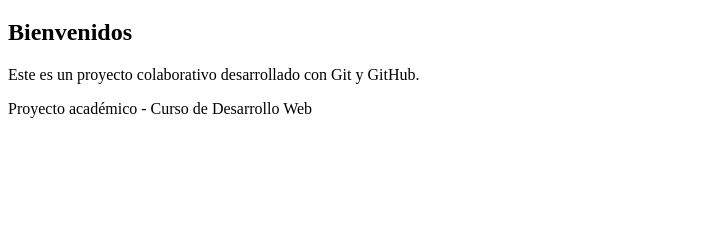
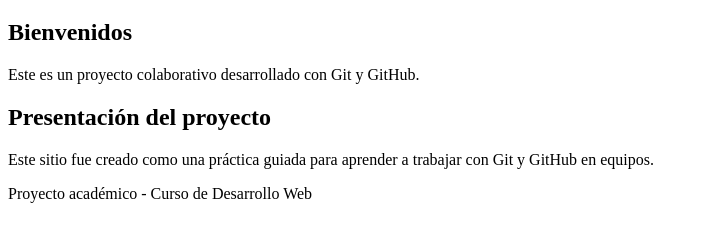
Before and after one commit to galagarza1986/tm3100-grupal-html-2026, a plain HTML site: page index.html in a window 1280 px wide. Shown: the part 61-302 px from the top of the page, without its empty margins (0-708 px from the left). Drawn offline with Linux system fonts and the light colour scheme.

Commit message:
Se agrega la sección de presentación

```diff
--- a/index.html
+++ b/index.html
@@ -16,6 +16,11 @@
             <p>Este es un proyecto colaborativo desarrollado con Git y GitHub.</p>
         </section>
     </main>
+    <section id="presentacion">
+    <h2>Presentación del proyecto</h2>
+    <p>Este sitio fue creado como una práctica guiada para aprender a trabajar con Git y GitHub en equipos.</p>
+</section>
+
 
     <footer>
         <p>Proyecto académico - Curso de Desarrollo Web</p>
```
